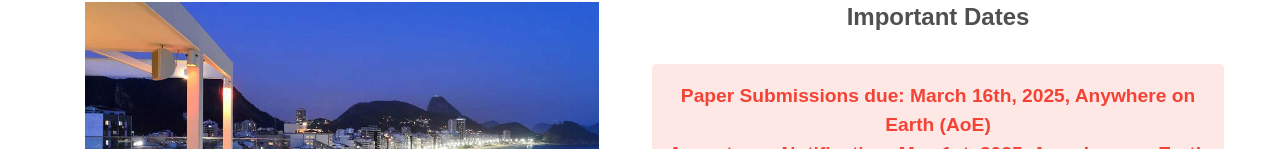
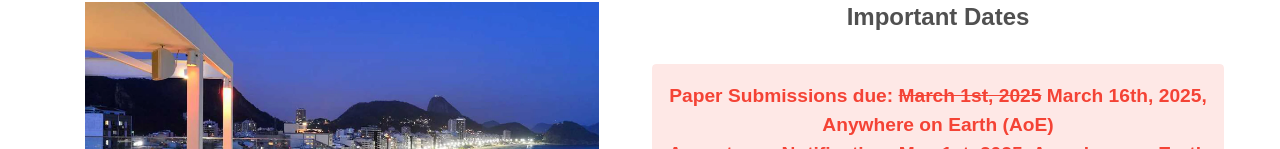
Before and after one commit to Fusion2025/web, a Nuxt app: page / in a window 1280 px wide. Shown: the part 651-800 px from the top of the page. Built offline with nearby package versions, Linux system fonts and the light colour scheme.

Commit message:
feat: update dates

```diff
--- a/pages/call-for-competitions.vue
+++ b/pages/call-for-competitions.vue
@@ -118,7 +118,9 @@
           </li>
           <li class="pt-2">
             – Paper submission deadline to the FUSION2025 conference for
-            participants and organizing team: March 1st, 2025
+            participants and organizing team:
+            <span class="text-decoration-line-through">March 1st, 2025</span>
+            March 16th, 2025
           </li>
           <li class="pt-2">
             – Results of the competition to be announced at FUSION2025: July 7th
--- a/pages/call-for-papers.vue
+++ b/pages/call-for-papers.vue
@@ -101,7 +101,8 @@
             target="_blank"
             >IEEE Xplore</NuxtLink
           >
-          subject to meeting IEEE Xplore's scope and quality requirements.
+          subject to meeting IEEE Xplore's scope and quality requirements. The
+          submission is double-blind.
         </p>
         <p class="page-content pt-4">
           Full Papers (between 5 and 8 pages) will be reviewed for acceptance in
@@ -254,7 +255,9 @@
         <h2 class="page-title">Important Dates</h2>
         <ul class="page-content no-list pt-2 pl-md-6">
           <li class="pt-2">
-            – Full paper submission: March 16th, 2025, Anywhere on Earth (AoE)
+            – Full paper submission:
+            <span class="text-decoration-line-through">March 1st, 2025</span>
+            March 16th, 2025, Anywhere on Earth (AoE)
           </li>
           <li class="pt-2">
             – Notification of paper acceptance: May 1st, 2025, Anywhere on Earth
--- a/pages/index.vue
+++ b/pages/index.vue
@@ -26,7 +26,9 @@
           color="red"
         >
           <p>
-            Paper Submissions due: March 16th, 2025, Anywhere on Earth (AoE)
+            Paper Submissions due:
+            <span class="text-decoration-line-through">March 1st, 2025</span>
+            March 16th, 2025, Anywhere on Earth (AoE)
           </p>
           <p>Acceptance Notification: May 1st, 2025, Anywhere on Earth (AoE)</p>
           <p>Camera Ready due: June 1st, 2025, Anywhere on Earth (AoE)</p>
--- a/pages/submit.vue
+++ b/pages/submit.vue
@@ -61,7 +61,8 @@
             target="_blank"
             >IEEE Xplore</NuxtLink
           >
-          subject to meeting IEEE Xplore's scope and quality requirements.
+          subject to meeting IEEE Xplore's scope and quality requirements. The
+          submission is double-blind.
         </p>
         <p class="page-content pt-4">
           Full Papers (between 5 and 8 pages) will be reviewed for acceptance in
@@ -214,7 +215,9 @@
         <h2 class="page-title">Important Dates</h2>
         <ul class="page-content no-list pt-2 pl-md-6">
           <li class="pt-2">
-            – Full paper submission: March 16th, 2025, Anywhere on Earth (AoE)
+            – Full paper submission:
+            <span class="text-decoration-line-through">March 1st, 2025</span>
+            March 16th, 2025, Anywhere on Earth (AoE)
           </li>
           <li class="pt-2">
             – Notification of paper acceptance: May 1st, 2025, Anywhere on Earth
```
